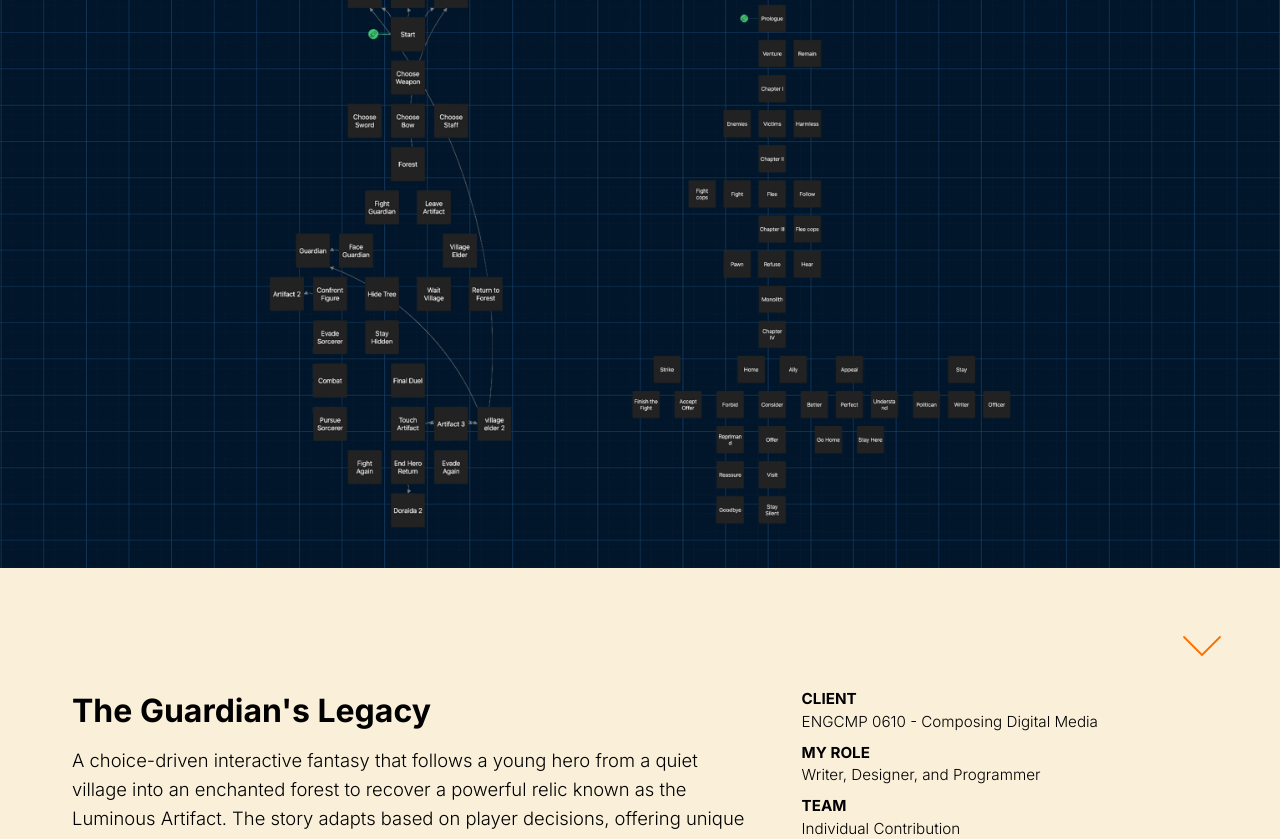
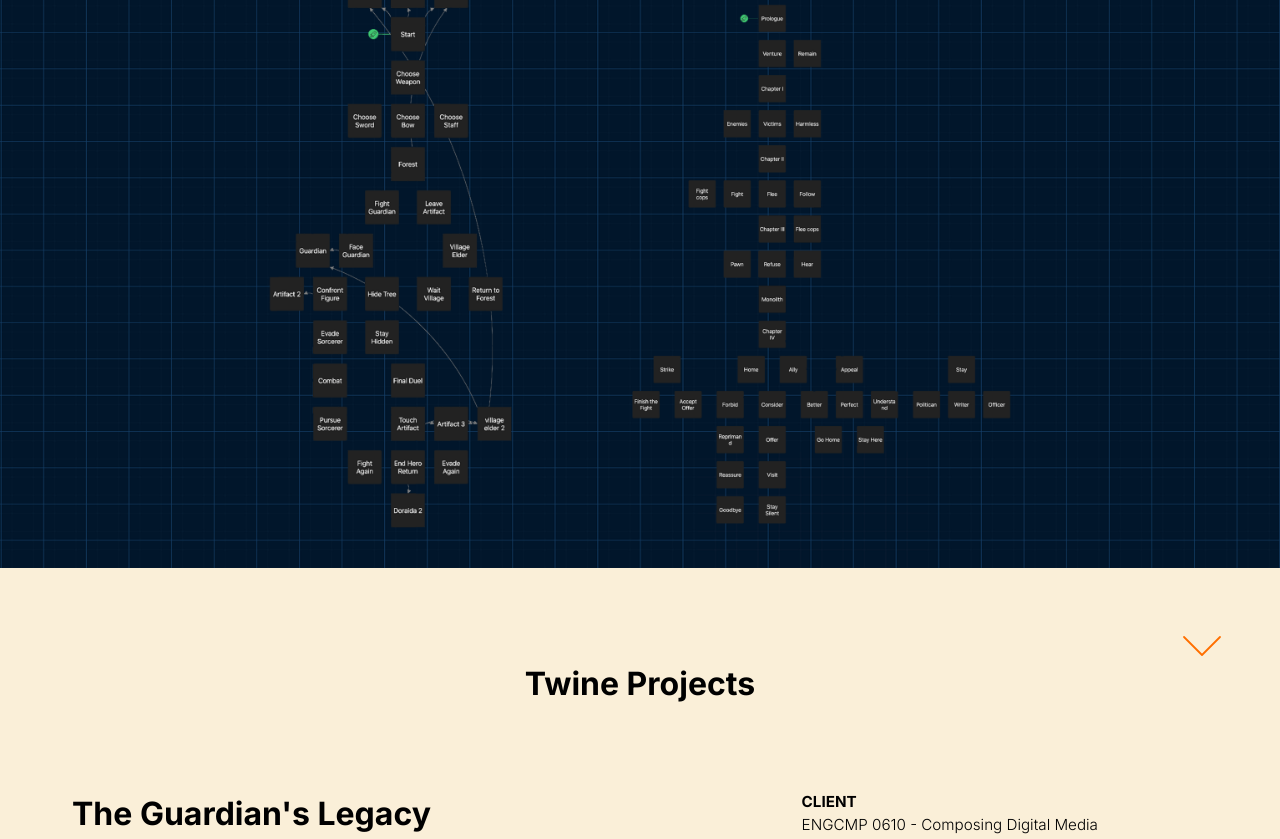
Before and after one commit to RhythmD22/Portfolio, a plain HTML site: page Twine.html in a window 1280 px wide. Shown: the part 90-929 px from the top of the page. Drawn offline with Linux system fonts and the light colour scheme.

Commit message:
Refactor v2

```diff
--- a/Twine.html
+++ b/Twine.html
@@ -43,10 +43,12 @@
       <img src="images/Banner%203.png" alt="Twine Projects Banner" class="banner-image">
     </div>
 
+    <h1 class="page-title page-main-title">Twine Projects</h1>
+
     <main class="main-content project-intro-section">
       <section class="project-section">
         <div class="project-description">
-          <h1 class="page-title">The Guardian's Legacy</h1>
+          <h2 class="page-title">The Guardian's Legacy</h2>
           <p class="project-overview">A choice-driven interactive fantasy that follows a young hero from a quiet
             village into an enchanted forest to recover a powerful relic known as the Luminous Artifact. The story
             adapts based on player decisions, offering unique experiences through weapon choices, moral dilemmas, and
@@ -67,7 +69,7 @@
     <section class="main-content project-intro-section">
       <section class="project-section">
         <div class="project-description">
-          <h1 class="page-title">Archibald and the Steel Monolith</h1>
+          <h2 class="page-title">Archibald and the Steel Monolith</h2>
           <p class="project-overview">A Twine game blending fantasy and sci-fi, following a knight flung into a
             corporate-dystopian future where his moral compass is tested across different timelines. Built with
             branching paths, dynamic outcomes, and a climactic minigame, the story adapts to player-defined values
```
